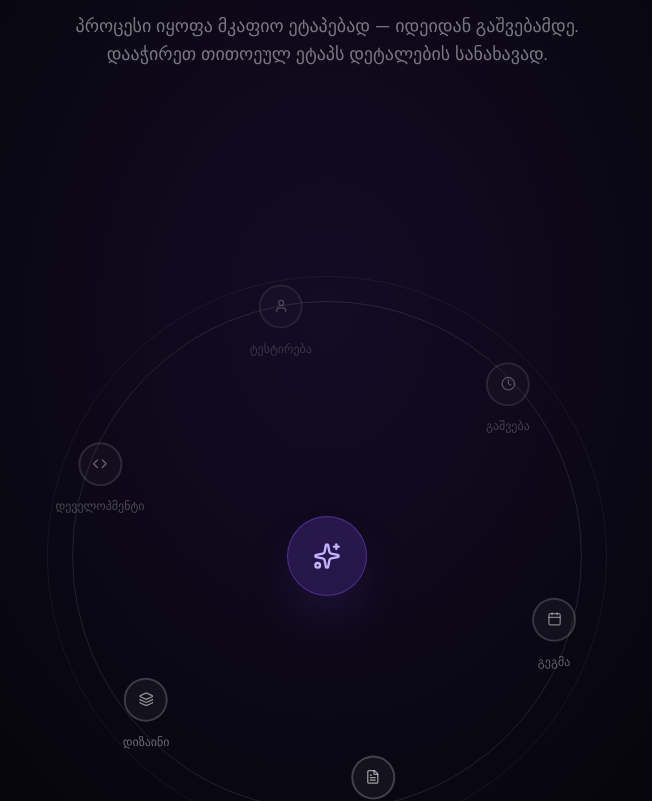
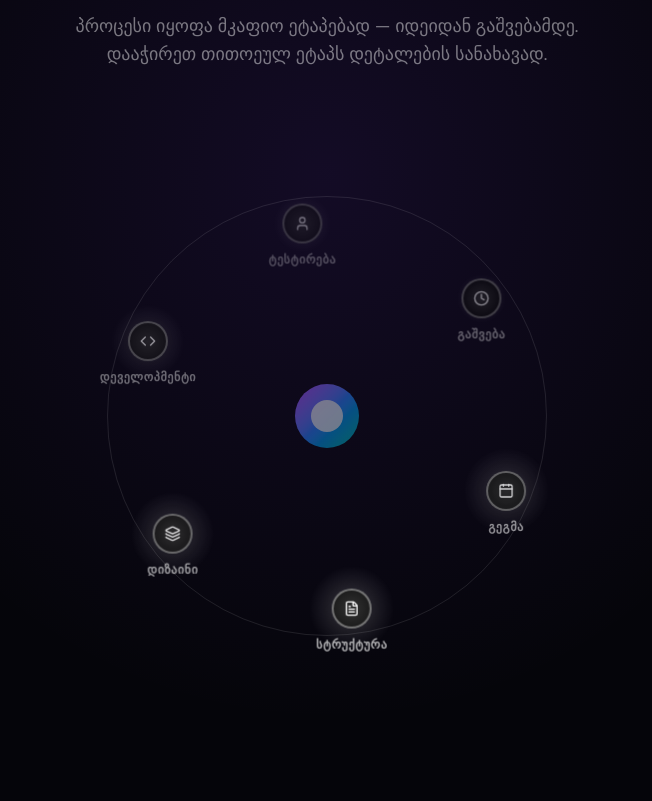
Before and after one commit to giorgibliadze/Orbitflow-AI, a Next.js app: page / in a window 1280 px wide. Shown: the part 2282-3083 px from the top of the page, without its empty margins (313-965 px from the left). Built offline with nearby package versions, Linux system fonts and the light colour scheme.

Commit message:
radial fixed version

```diff
--- a/components/ui/radial-orbital-timeline.tsx
+++ b/components/ui/radial-orbital-timeline.tsx
@@ -1,7 +1,7 @@
 "use client";
 
-import { useEffect, useState } from "react";
-import { ArrowRight, Link, Sparkles, Zap } from "lucide-react";
+import { useEffect, useRef, useState } from "react";
+import { ArrowRight, Link, Zap } from "lucide-react";
 import type { TimelineItem } from "@/types";
 
 interface RadialOrbitalTimelineProps {
@@ -30,13 +30,13 @@ function getStatusColor(status: TimelineItem["status"]) {
 function getStatusLabel(status: TimelineItem["status"]) {
   switch (status) {
     case "completed":
-      return "დასრულებულია";
+      return "Completed";
     case "in-progress":
-      return "მიმდინარეობს";
+      return "In Progress";
     case "pending":
-      return "მზადდება";
+      return "Pending";
     default:
-      return "მზადდება";
+      return "Pending";
   }
 }
 
@@ -45,78 +45,72 @@ function TimelineCard({ item, timelineData, toggleItem }: TimelineCardProps) {
     <div
       className="relative rounded-2xl border p-4 sm:p-5"
       style={{
-        background: "rgba(10,10,20,0.98)",
+        background: "rgba(10,10,20,0.95)",
         backdropFilter: "blur(20px)",
-        borderColor: "rgba(139,92,246,0.32)",
-        boxShadow: "0 0 50px rgba(139,92,246,0.18)",
+        borderColor: "rgba(255,255,255,0.3)",
+        boxShadow:
+          "0 20px 40px rgba(0,0,0,0.5), 0 0 30px rgba(255,255,255,0.05)",
       }}
       onClick={(e) => e.stopPropagation()}
     >
+      {/* Connector line */}
+      <div className="absolute -top-3 left-1/2 h-3 w-px -translate-x-1/2 bg-white/50" />
+
       <div className="mb-3 flex items-center justify-between">
         <span
-          className={`rounded-full border px-2 py-0.5 text-[11px] font-medium sm:text-xs ${getStatusColor(
-            item.status
-          )}`}
+          className={`rounded-full border px-2 py-0.5 text-[11px] font-medium sm:text-xs ${getStatusColor(item.status)}`}
         >
           {getStatusLabel(item.status)}
         </span>
-
-        <span className="font-mono text-[11px] text-white/35 sm:text-xs">
+        <span className="font-mono text-[11px] text-white/50 sm:text-xs">
           {item.date}
         </span>
       </div>
 
       <h4 className="mb-2 text-sm font-semibold text-white">{item.title}</h4>
+      <p className="text-xs leading-relaxed text-white/80">{item.content}</p>
 
-      <p className="text-xs leading-relaxed text-white/60">{item.content}</p>
-
-      <div className="mt-4 border-t border-white/5 pt-3">
-        <div className="mb-2 flex justify-between text-xs">
-          <span className="flex items-center gap-1 text-white/40">
-            <Zap size={10} />
-            პროგრესი
+      {/* Energy bar */}
+      <div className="mt-4 border-t border-white/10 pt-3">
+        <div className="mb-1 flex items-center justify-between text-xs">
+          <span className="flex items-center text-white/70">
+            <Zap size={10} className="mr-1" />
+            Energy Level
           </span>
-
-          <span className="font-mono text-violet-300">{item.energy}%</span>
+          <span className="font-mono text-white/70">{item.energy}%</span>
         </div>
-
-        <div className="h-1 w-full overflow-hidden rounded-full bg-white/5">
+        <div className="h-1 w-full overflow-hidden rounded-full bg-white/10">
           <div
-            className="h-full rounded-full transition-all duration-700"
-            style={{
-              width: `${item.energy}%`,
-              background: "linear-gradient(90deg, #7c3aed, #3b82f6)",
-            }}
+            className="h-full bg-gradient-to-r from-blue-500 to-purple-500"
+            style={{ width: `${item.energy}%` }}
           />
         </div>
       </div>
 
+      {/* Related nodes */}
       {item.relatedIds.length > 0 && (
-        <div className="mt-4 border-t border-white/5 pt-3">
-          <div className="mb-2 flex items-center gap-1">
-            <Link size={10} className="text-white/30" />
-
-            <span className="text-xs uppercase tracking-wider text-white/30">
-              დაკავშირებული
+        <div className="mt-4 border-t border-white/10 pt-3">
+          <div className="mb-2 flex items-center">
+            <Link size={10} className="mr-1 text-white/70" />
+            <span className="text-xs font-medium uppercase tracking-wider text-white/70">
+              Connected Nodes
             </span>
           </div>
-
           <div className="flex flex-wrap gap-1">
             {item.relatedIds.map((relatedId) => {
               const relatedItem = timelineData.find((i) => i.id === relatedId);
-
               return (
                 <button
                   key={relatedId}
                   type="button"
-                  className="flex items-center gap-1 rounded-lg border border-white/10 px-2 py-1 text-xs text-white/60 transition-all hover:border-violet-500/40 hover:bg-violet-500/10 hover:text-white"
+                  className="flex h-6 items-center rounded-none border border-white/20 bg-transparent px-2 py-0 text-xs text-white/80 transition-all hover:bg-white/10 hover:text-white"
                   onClick={(e) => {
                     e.stopPropagation();
                     toggleItem(relatedId);
                   }}
                 >
                   {relatedItem?.title}
-                  <ArrowRight size={8} />
+                  <ArrowRight size={8} className="ml-1 text-white/60" />
                 </button>
               );
             })}
@@ -130,142 +124,240 @@ function TimelineCard({ item, timelineData, toggleItem }: TimelineCardProps) {
 export default function RadialOrbitalTimeline({
   timelineData,
 }: RadialOrbitalTimelineProps) {
+  const [expandedItems, setExpandedItems] = useState<Record<number, boolean>>(
+    {}
+  );
+  const [rotationAngle, setRotationAngle] = useState<number>(0);
+  const [autoRotate, setAutoRotate] = useState<boolean>(true);
+  const [pulseEffect, setPulseEffect] = useState<Record<number, boolean>>({});
   const [activeNodeId, setActiveNodeId] = useState<number | null>(null);
-  const [rotationAngle, setRotationAngle] = useState(0);
-  const [autoRotate, setAutoRotate] = useState(true);
   const [isMobile, setIsMobile] = useState(false);
+
+  const containerRef = useRef<HTMLDivElement>(null);
+  const orbitRef = useRef<HTMLDivElement>(null);
+  const nodeRefs = useRef<Record<number, HTMLDivElement | null>>({});
 
   const activeItem = timelineData.find((item) => item.id === activeNodeId);
 
+  // Responsive check
   useEffect(() => {
     const checkScreen = () => {
       const mobile = window.innerWidth < 640;
       setIsMobile(mobile);
-
-      if (mobile) {
-        setAutoRotate(false);
-      } else if (!activeNodeId) {
-        setAutoRotate(true);
-      }
+      if (mobile && !activeNodeId) setAutoRotate(false);
+      else if (!mobile && !activeNodeId) setAutoRotate(true);
     };
-
     checkScreen();
     window.addEventListener("resize", checkScreen);
-
     return () => window.removeEventListener("resize", checkScreen);
   }, [activeNodeId]);
 
+  // Auto-rotation
   useEffect(() => {
-    if (!autoRotate || isMobile) return;
+    if (!autoRotate) return;
+    const timer = setInterval(() => {
+      setRotationAngle((prev) => Number(((prev + 0.3) % 360).toFixed(3)));
+    }, 50);
+    return () => clearInterval(timer);
+  }, [autoRotate]);
 
-    const timer = setInterval(() => {
-      setRotationAngle((prev) => Number(((prev + 0.25) % 360).toFixed(3)));
-    }, 50);
-
-    return () => clearInterval(timer);
-  }, [autoRotate, isMobile]);
-
-  const getRelatedItems = (itemId: number) => {
+  const getRelatedItems = (itemId: number): number[] => {
     const item = timelineData.find((i) => i.id === itemId);
     return item ? item.relatedIds : [];
   };
 
-  const isRelatedToActive = (itemId: number) => {
+  const isRelatedToActive = (itemId: number): boolean => {
     if (!activeNodeId) return false;
     return getRelatedItems(activeNodeId).includes(itemId);
   };
 
   const toggleItem = (id: number) => {
-    if (activeNodeId === id) {
-      setActiveNodeId(null);
-      if (!isMobile) setAutoRotate(true);
-    } else {
+    setExpandedItems((prev) => {
+      const newState: Record<number, boolean> = {};
+      // Close all others
+      Object.keys(prev).forEach((key) => {
+        newState[parseInt(key)] = false;
+      });
+
+      const opening = !prev[id];
+      newState[id] = opening;
+
+      if (opening) {
         setActiveNodeId(id);
         setAutoRotate(false);
+
+        // Pulse related nodes
+        const related = getRelatedItems(id);
+        const newPulse: Record<number, boolean> = {};
+        related.forEach((rId) => {
+          newPulse[rId] = true;
+        });
+        setPulseEffect(newPulse);
+
+        // Snap rotation so selected node comes to front (bottom of orbit = 90deg)
+        const nodeIndex = timelineData.findIndex((item) => item.id === id);
+        const targetAngle = (nodeIndex / timelineData.length) * 360;
+        setRotationAngle(270 - targetAngle);
+      } else {
+        setActiveNodeId(null);
+        setAutoRotate(true);
+        setPulseEffect({});
       }
+
+      return newState;
+    });
   };
 
+  // Exact formula from the original reference
   const calculateNodePosition = (index: number, total: number) => {
     const angle = ((index / total) * 360 + rotationAngle) % 360;
-    const radius = isMobile ? 130 : 245;
+    const radius = isMobile ? 120 : 200;
     const radian = (angle * Math.PI) / 180;
 
-    return {
-      x: radius * Math.cos(radian),
-      y: radius * Math.sin(radian),
-      opacity: Math.max(
-        0.38,
-        Math.min(1, 0.38 + 0.62 * ((1 + Math.sin(radian)) / 2))
-      ),
-      zIndex: Math.round(100 + 50 * Math.sin(radian)),
+    const x = radius * Math.cos(radian);
+    const y = radius * Math.sin(radian);
+
+    // Original: zIndex uses cos, opacity uses sin
+    const zIndex = Math.round(100 + 50 * Math.cos(radian));
+    const opacity = Math.max(
+      0.4,
+      Math.min(1, 0.4 + 0.6 * ((1 + Math.sin(radian)) / 2))
+    );
+
+    return { x, y, zIndex, opacity };
   };
+
+  const handleContainerClick = (e: React.MouseEvent<HTMLDivElement>) => {
+    if (e.target === containerRef.current || e.target === orbitRef.current) {
+      setExpandedItems({});
+      setActiveNodeId(null);
+      setPulseEffect({});
+      if (!isMobile) setAutoRotate(true);
+    }
   };
 
   return (
     <div
-      className="relative mx-auto flex w-full max-w-5xl flex-col items-center justify-start overflow-visible pt-28 sm:h-[920px] sm:pt-40"
-      onClick={() => {
-        setActiveNodeId(null);
-        if (!isMobile) setAutoRotate(true);
+      ref={containerRef}
+      className="relative flex w-full flex-col items-center justify-center overflow-visible"
+      style={{ minHeight: isMobile ? 420 : 600 }}
+      onClick={handleContainerClick}
+    >
+      {/* Orbit wrapper — perspective gives 3D depth exactly like original */}
+      <div
+        ref={orbitRef}
+        className="relative flex items-center justify-center"
+        style={{
+          width: isMobile ? 280 : 500,
+          height: isMobile ? 280 : 500,
+          perspective: "1000px",
         }}
       >
-      <div className="relative h-[310px] w-[310px] shrink-0 sm:h-[560px] sm:w-[560px]">
-        <div className="absolute inset-0 rounded-full border border-white/5" />
+        {/* Orbit track ring */}
+        <div
+          className="absolute rounded-full border border-white/10"
+          style={{
+            width: isMobile ? 260 : 440,
+            height: isMobile ? 260 : 440,
+          }}
+        />
 
-        <div className="absolute left-1/2 top-1/2 h-[280px] w-[280px] -translate-x-1/2 -translate-y-1/2 rounded-full border border-white/10 sm:h-[510px] sm:w-[510px]" />
-
-        <div className="absolute left-1/2 top-1/2 z-20 flex h-16 w-16 -translate-x-1/2 -translate-y-1/2 items-center justify-center rounded-full border border-violet-500/40 bg-violet-500/20 shadow-2xl shadow-violet-500/20 backdrop-blur-xl sm:h-20 sm:w-20">
-          <Sparkles size={22} className="text-violet-300 sm:size-7" />
+        {/* Center orb — exact original: gradient + ping rings + white inner dot */}
+        <div className="absolute z-10 flex h-14 w-14 items-center justify-center rounded-full bg-gradient-to-br from-purple-500 via-blue-500 to-teal-500 animate-pulse sm:h-16 sm:w-16">
+          {/* Ping ring 1 */}
+          <div className="absolute h-[72px] w-[72px] rounded-full border border-white/20 animate-ping opacity-70 sm:h-20 sm:w-20" />
+          {/* Ping ring 2 — delayed */}
+          <div
+            className="absolute h-[88px] w-[88px] rounded-full border border-white/10 animate-ping opacity-50 sm:h-24 sm:w-24"
+            style={{ animationDelay: "0.5s" }}
+          />
+          {/* Inner white dot */}
+          <div className="h-7 w-7 rounded-full bg-white/80 backdrop-blur-md sm:h-8 sm:w-8" />
         </div>
 
+        {/* Nodes — positioned from center using translate(x, y) exactly like original */}
         {timelineData.map((item, index) => {
           const position = calculateNodePosition(index, timelineData.length);
-          const isActive = activeNodeId === item.id;
+          const isExpanded = expandedItems[item.id];
           const isRelated = isRelatedToActive(item.id);
+          const isPulsing = pulseEffect[item.id];
           const Icon = item.icon;
+
+          // Energy halo — exact original formula
+          const haloSize = item.energy * 0.5 + 40;
+          const haloOffset = (item.energy * 0.5) / 2;
 
           return (
             <div
               key={item.id}
-              className="absolute left-1/2 top-1/2 cursor-pointer transition-all duration-700"
+              ref={(el) => {
+                nodeRefs.current[item.id] = el;
+              }}
+              className="absolute transition-all duration-700 cursor-pointer"
               style={{
-                transform: `translate(calc(-50% + ${position.x}px), calc(-50% + ${position.y}px))`,
-                opacity: isActive ? 1 : activeNodeId ? 0.28 : position.opacity,
-                zIndex: isActive ? 100 : activeNodeId ? 10 : position.zIndex,
+                // Positioned from center of parent (which is also centered)
+                transform: `translate(${position.x}px, ${position.y}px)`,
+                zIndex: isExpanded ? 200 : position.zIndex,
+                opacity: isExpanded ? 1 : position.opacity,
               }}
               onClick={(e) => {
                 e.stopPropagation();
                 toggleItem(item.id);
               }}
             >
-              <button type="button" className="relative block">
+              {/* Energy glow halo — exact original */}
               <div
-                  className={`mx-auto flex h-9 w-9 items-center justify-center rounded-full border-2 transition-all duration-300 sm:h-11 sm:w-11 ${
-                    isActive
-                      ? "scale-125 border-violet-300 bg-violet-500/30 shadow-lg shadow-violet-500/30 sm:scale-150"
+                className={`absolute rounded-full ${isPulsing ? "animate-pulse" : ""}`}
+                style={{
+                  background:
+                    "radial-gradient(circle, rgba(255,255,255,0.2) 0%, rgba(255,255,255,0) 70%)",
+                  width: `${haloSize}px`,
+                  height: `${haloSize}px`,
+                  left: `-${haloOffset}px`,
+                  top: `-${haloOffset}px`,
+                  pointerEvents: "none",
+                }}
+              />
+
+              {/* Node circle */}
+              <div
+                className={`
+                  flex h-10 w-10 items-center justify-center rounded-full border-2
+                  transition-all duration-300
+                  ${
+                    isExpanded
+                      ? "scale-150 border-white bg-white text-black shadow-lg shadow-white/30"
                       : isRelated
-                      ? "border-violet-400/70 bg-violet-500/20"
-                      : "border-white/20 bg-white/5"
-                  }`}
+                      ? "animate-pulse border-white bg-white/50 text-black"
+                      : "border-white/40 bg-black text-white"
+                  }
+                `}
               >
-                  <Icon
-                    size={15}
-                    className={isActive ? "text-violet-100" : "text-white/60"}
-                  />
+                <Icon size={16} />
               </div>
 
-                <span
-                  className={`mt-2 block whitespace-nowrap text-[10px] font-medium sm:mt-3 sm:text-xs ${
-                    isActive ? "text-white" : "text-white/45"
-                  }`}
+              {/* Node label */}
+              <div
+                className={`
+                  absolute whitespace-nowrap text-xs font-semibold tracking-wider
+                  transition-all duration-300
+                  ${isExpanded ? "scale-125 text-white" : "text-white/70"}
+                `}
+                style={{ top: 48, left: "50%", transform: isExpanded ? "translateX(-50%) scale(1.25)" : "translateX(-50%)" }}
               >
                 {item.title}
-                </span>
-              </button>
+              </div>
 
-              {isActive && !isMobile && (
-                <div className="absolute left-1/2 top-[90px] z-[999] w-[360px] -translate-x-1/2">
-                  <div className="absolute -top-3 left-1/2 h-3 w-px -translate-x-1/2 bg-violet-500/50" />
+              {/* Expanded popup card — desktop only */}
+              {isExpanded && !isMobile && (
+                <div
+                  className="absolute z-[999] w-64"
+                  style={{
+                    top: 80,
+                    left: "50%",
+                    transform: "translateX(-50%)",
+                  }}
+                >
                   <TimelineCard
                     item={item}
                     timelineData={timelineData}
@@ -278,8 +370,9 @@ export default function RadialOrbitalTimeline({
         })}
       </div>
 
+      {/* Mobile card — renders below orbit */}
       {activeItem && isMobile && (
-        <div className="mt-16 w-[calc(100vw-32px)] max-w-[360px]">
+        <div className="mt-8 w-[calc(100vw-32px)] max-w-[360px]">
           <TimelineCard
             item={activeItem}
             timelineData={timelineData}
```
Lines whose indentation alone changed are shown as unchanged.
